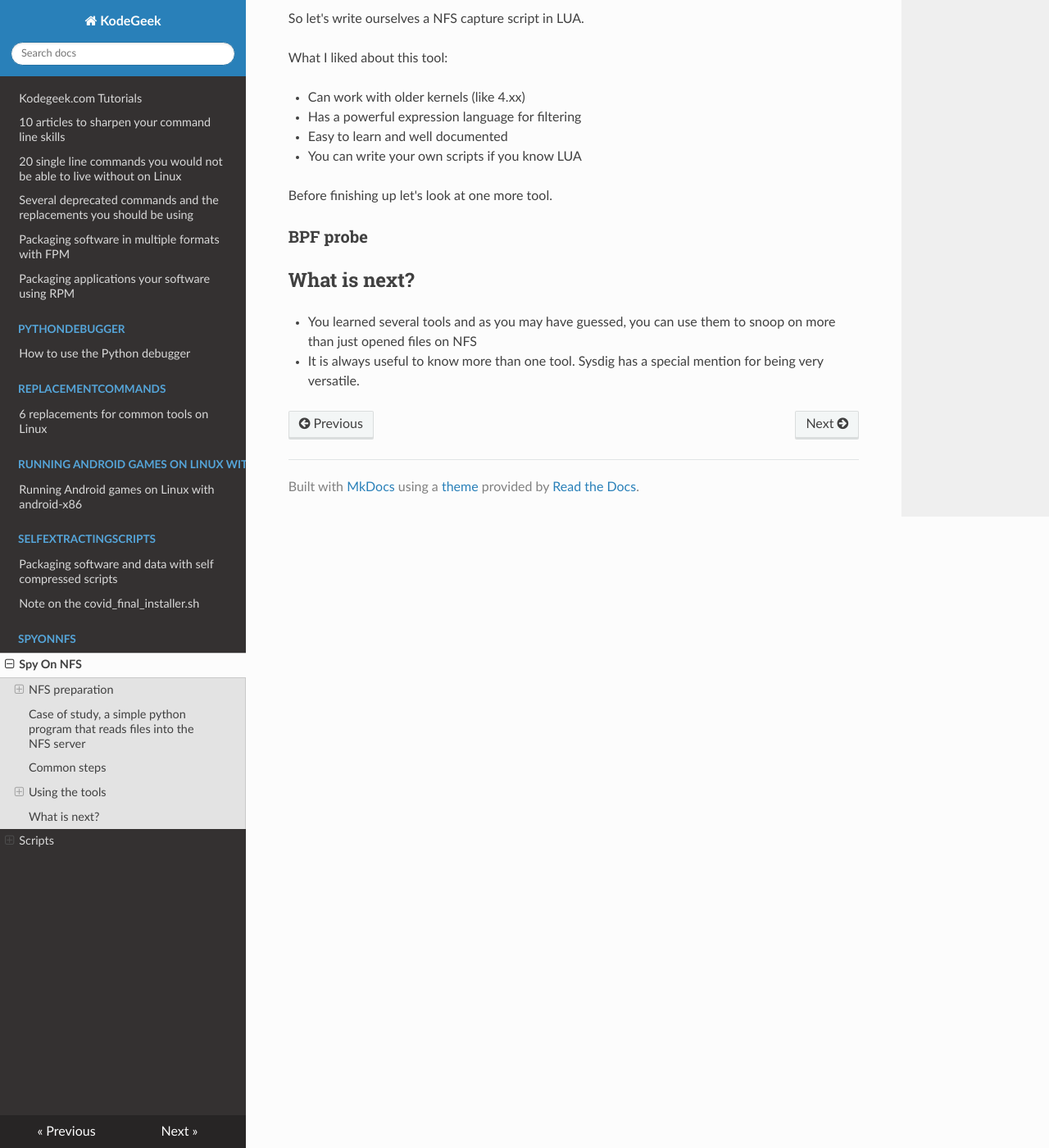
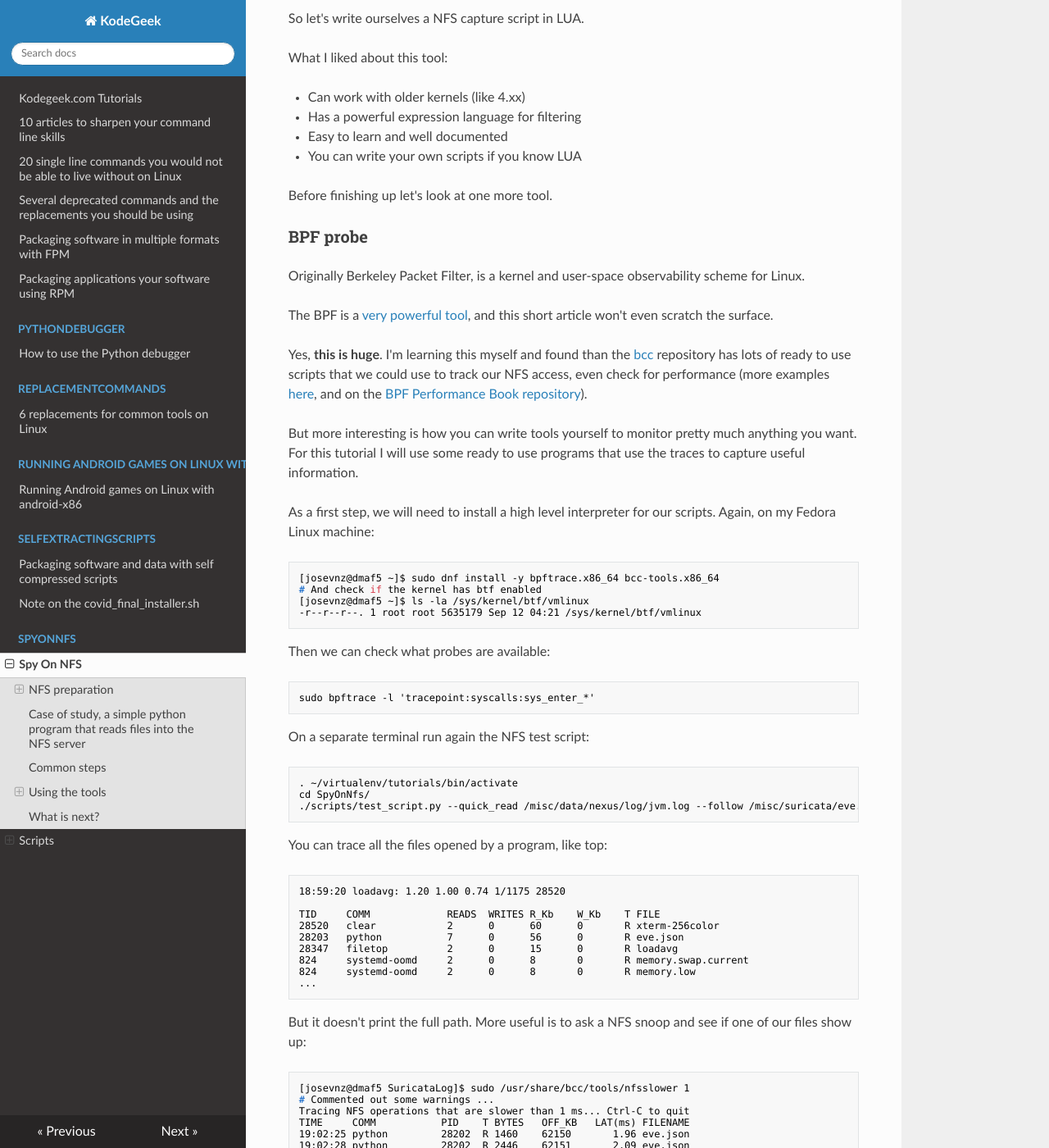
Before and after one commit to josevnz/tutorials, an MkDocs documentation site: the page built from docs/SpyOnNfs/README.md, in a window 1280 px wide and 1400 px high, scrolled down 8430 px. Shown: the whole window at 82% size. Built offline with MkDocs 1.6.1, drawn with Linux system fonts in a browser that asks for light colours; nearby versions of some CDN libraries; some of the changed text lies outside the part shown.

Commit message:
Updated tutorial

````diff
--- a/docs/SpyOnNfs/README.md
+++ b/docs/SpyOnNfs/README.md
@@ -404,9 +404,82 @@
 
 ### BPF probe
 
+Originally Berkeley Packet Filter, is a kernel and user-space observability scheme for Linux.
 
+The BPF is a [very powerful tool](https://www.linuxjournal.com/content/bpf-observability-getting-started-quickly), and this short article won't even scratch the surface.
+
+Yes, **this is huge**. I'm learning this myself and found than the [bcc](https://github.com/iovisor/bcc) repository has lots of ready to use scripts that we could use to track our NFS access, even check for performance (more examples [here](https://github.com/iovisor/bpftrace), and on the [BPF Performance Book repository](https://github.com/brendangregg/bpf-perf-tools-book/tree/master)).
+
+But more interesting is how you can write tools yourself to monitor pretty much anything you want. For this tutorial I will use some ready to use programs that use the traces to capture useful information.
+
+As a first step, we will need to install a high level interpreter for our scripts. Again, on my Fedora Linux machine:
+
+```shell
+[josevnz@dmaf5 ~]$ sudo dnf install -y bpftrace.x86_64 bcc-tools.x86_64
+# And check if the kernel has btf enabled
+[josevnz@dmaf5 ~]$ ls -la /sys/kernel/btf/vmlinux
+-r--r--r--. 1 root root 5635179 Sep 12 04:21 /sys/kernel/btf/vmlinux
+```
+
+Then we can check what probes are available:
+
+```shell
+sudo bpftrace -l 'tracepoint:syscalls:sys_enter_*'
+```
+
+On a separate terminal run again the NFS test script:
+```shell
+. ~/virtualenv/tutorials/bin/activate
+cd SpyOnNfs/
+./scripts/test_script.py --quick_read /misc/data/nexus/log/jvm.log --follow /misc/suricata/eve.json --verbose
+```
+
+You can trace all the files opened by a program, like top:
+
+```shell
+18:59:20 loadavg: 1.20 1.00 0.74 1/1175 28520
+
+TID     COMM             READS  WRITES R_Kb    W_Kb    T FILE
+28520   clear            2      0      60      0       R xterm-256color
+28203   python           7      0      56      0       R eve.json
+28347   filetop          2      0      15      0       R loadavg
+824     systemd-oomd     2      0      8       0       R memory.swap.current
+824     systemd-oomd     2      0      8       0       R memory.low
+...
+```
+
+But it doesn't print the full path. More useful is to ask a NFS snoop and see if one of our files show up:
+
+```shell
+[josevnz@dmaf5 SuricataLog]$ sudo /usr/share/bcc/tools/nfsslower 1
+# Commented out some warnings ...
+Tracing NFS operations that are slower than 1 ms... Ctrl-C to quit
+TIME     COMM           PID    T BYTES   OFF_KB   LAT(ms) FILENAME
+19:02:25 python         28202  R 1460    62150       1.96 eve.json
+19:02:28 python         28202  R 2446    62151       2.09 eve.json
+19:02:31 python         28202  R 970     62154       1.99 eve.json
+19:02:34 python         28202  R 3335    62155       2.43 eve.json
+19:02:37 python         28202  R 4564    62158       1.84 eve.json
+19:02:40 python         28202  R 5876    62162       1.89 eve.json
+19:02:43 python         28202  R 4504    62168       1.61 eve.json
+19:02:46 python         28202  R 3131    62173       1.92 eve.json
+```
+This is much better. Also, we can see than the latency is almost 2 milliseconds.
+
+We can also monitor mount/ umount operations:
+
+```shell
+[josevnz@dmaf5 SuricataLog]$ sudo /usr/share/bcc/tools/mountsnoop
+# Commented out some warnings ...
+2 warnings generated.
+COMM             PID     TID     MNT_NS      CALL
+mount.nfs        29012   29012   4026531841  mount("orangepi5:/data", "/misc/data", "nfs", MS_RDONLY, "sloppy,soft,rsize=16384,wsize=16384,vers=4.2,addr=192.168.68.59,clientaddr=192.168.68.68") = 0
+```
+
+This is good as well, we can see the activity we wanted to track here as well.
 
 ## What is next?
 
 * You learned several tools and as you may have guessed, you can use them to snoop on more than just opened files on NFS
-* It is always useful to know more than one tool. Sysdig has a special mention for being very versatile.
+* It is always useful to know more than one tool. Sysdig has a special mention for being very versatile, powerful and yet easy to use.
+* BPF is another alternative and will give you incredible access to the kernel calls. Be prepared to spend time reading and learning how to use the tools.
````
